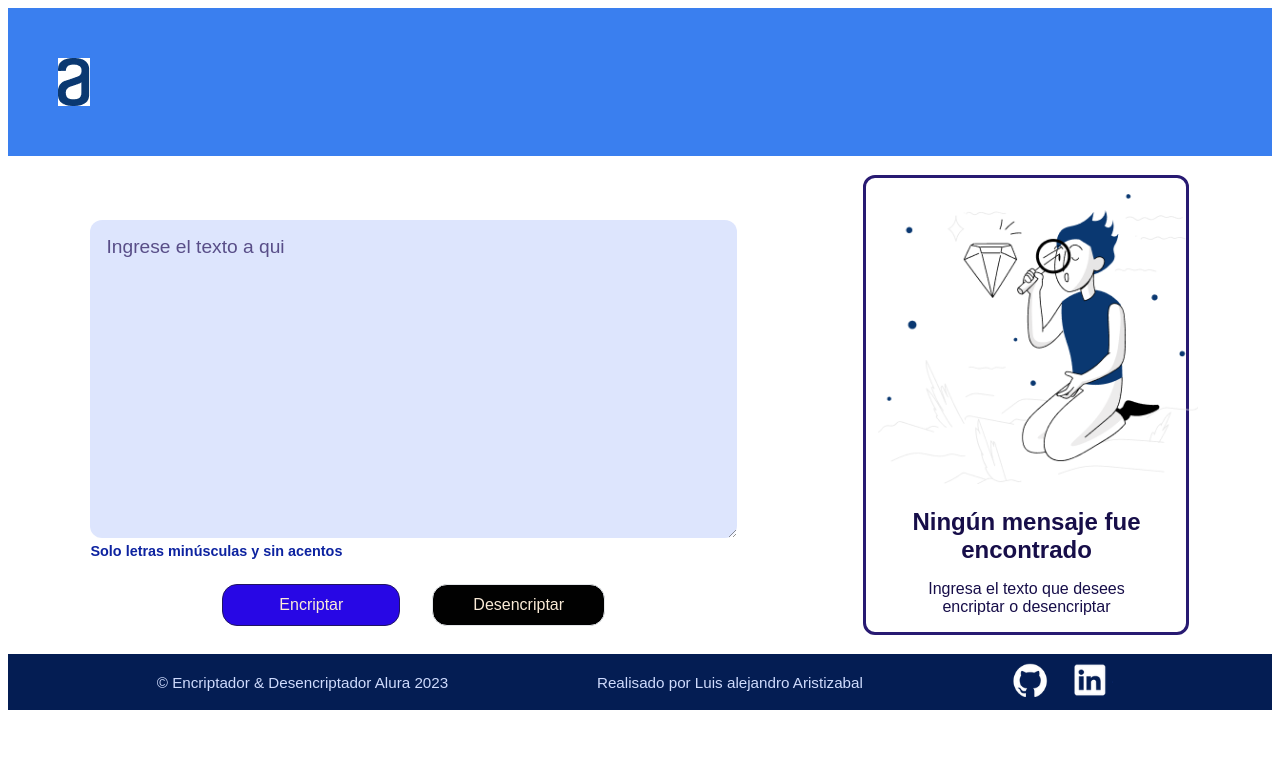
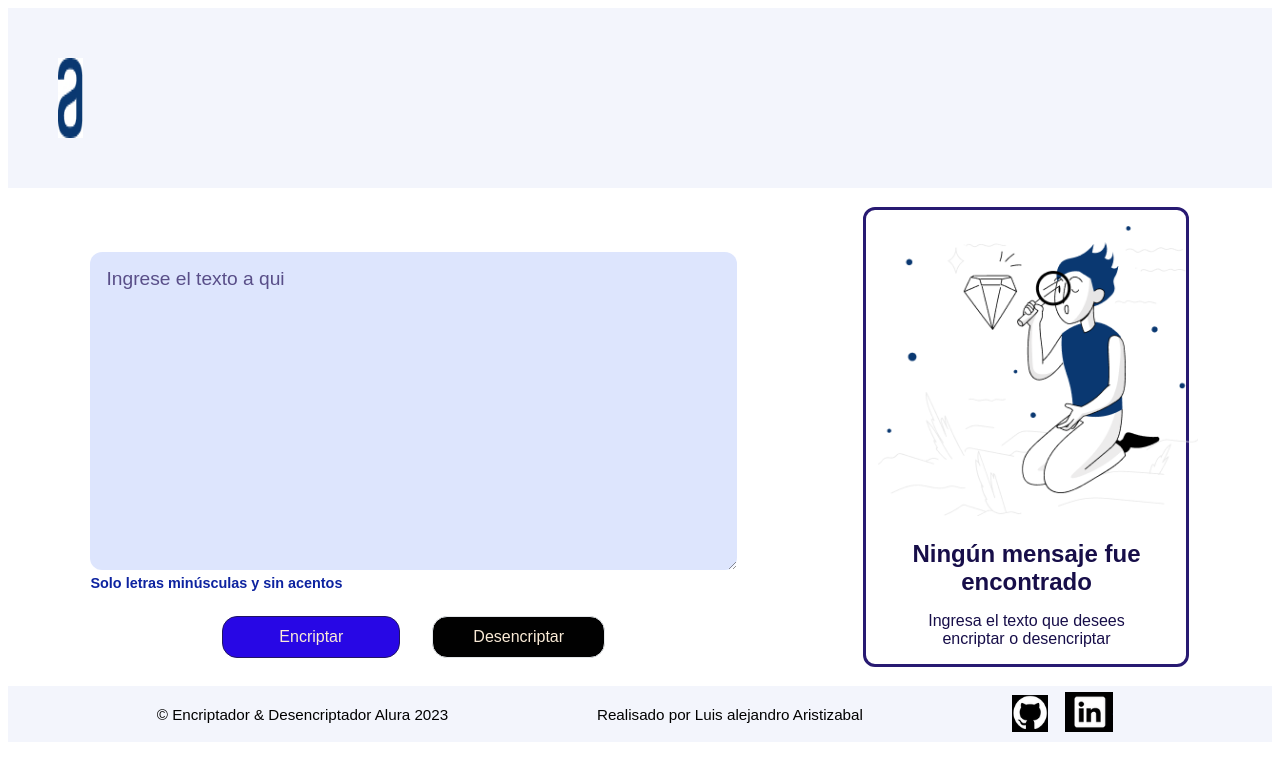
Before and after one commit to lagiraldo1990/desafio1, a plain HTML site: page index.html in a window 1280 px wide. Drawn offline with Linux system fonts and the light colour scheme.

Commit message:
commit inicio

```diff
--- a/css/encabezado.css
+++ b/css/encabezado.css
@@ -1,7 +1,7 @@
 .encabezado{
-    background-color: hsla(217, 85%, 55%, 0.924);
+    background-color: #f3f5fc;
     padding: 50px;
-    border: none;
+    border:none;
 }
 
 .encabezado__container{
@@ -10,7 +10,9 @@
     justify-content: space-between;
 }
 
-.encabezado__logoAlura{
-    padding-left: 2rem;
-    width: 6.5vw;;
+.encabezado__alura{
+    height: 80px;
+    width: 25px;
+
+
 }
--- a/css/rodapie.css
+++ b/css/rodapie.css
@@ -1,5 +1,5 @@
 .rodapie{
-    background-color: rgb(4, 29, 83);
+    background-color: #f3f5fc ;
     padding: 0.28rem 0;
     display: flex;
     vertical-align: middle;
@@ -9,7 +9,7 @@
 
 .descripcion{
     font-family: 'Basic', sans-serif;
-    color: #cfdbfd;
+    color: black;
     text-align: center;
     font-size: 0.95rem;
 }
@@ -23,11 +23,13 @@
     width: 2.3rem;
     margin-right: 1.3vw;
     margin-top: 0.2rem;
+    background-color: black;
 }
 
 .rodapie__logoLinkedin{
     width: 3rem;
     margin-right: 0.8vw;
+    background-color: black;
 }
 
 @media screen and (max-width: 375px){
```
